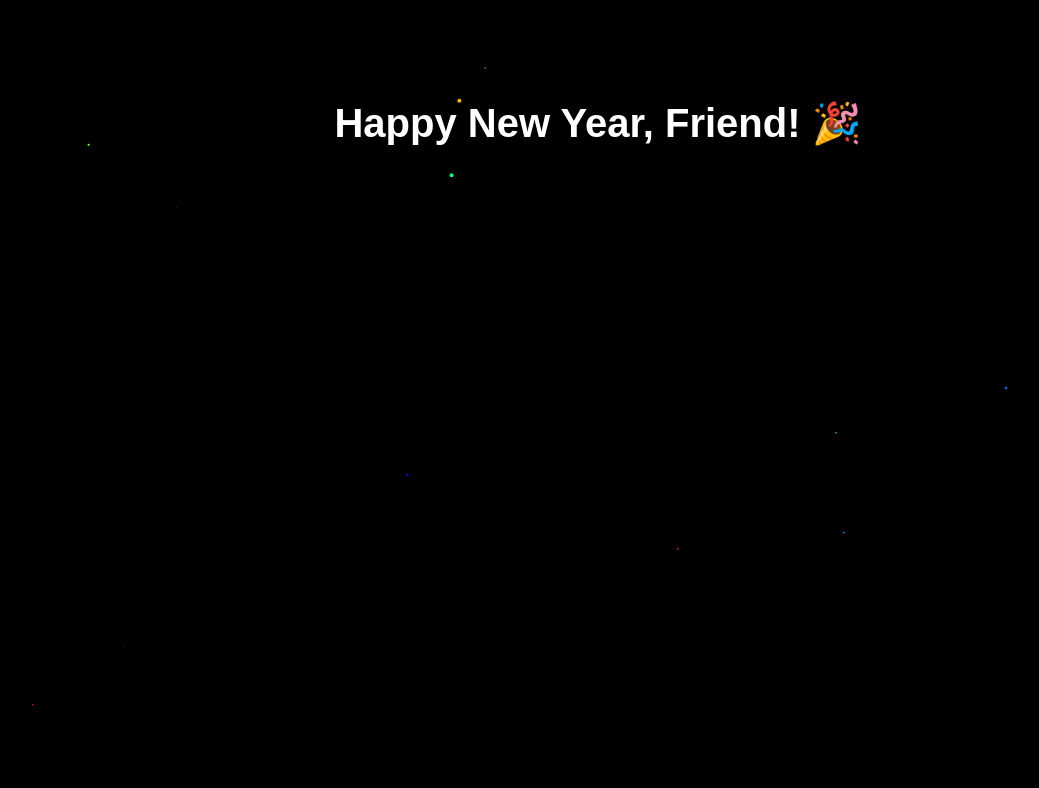
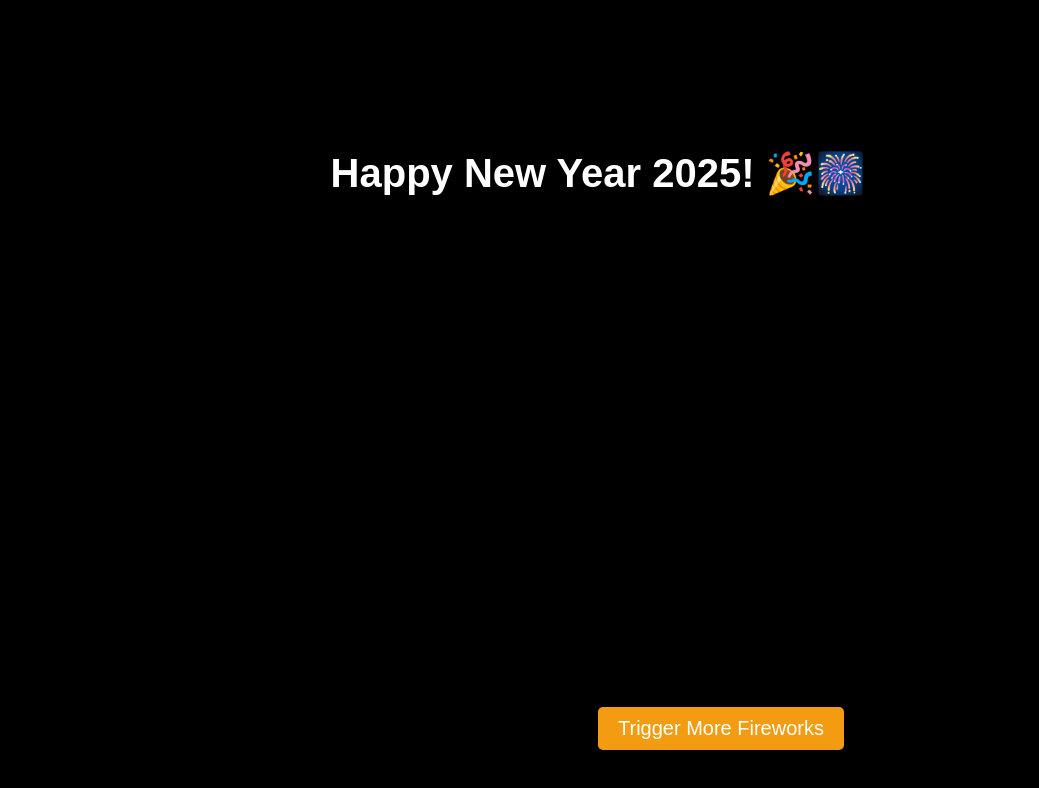
Before and after one commit to darshanaslp/fireworks-animation, a plain HTML site: page index.html in a window 1280 px wide. Shown: the whole page, without its empty margins (42-1081 px from the left). Drawn offline with Linux system fonts and the light colour scheme.

Commit message:
add firworks

```diff
--- a/index.html
+++ b/index.html
@@ -1,23 +1,24 @@
-
 <!DOCTYPE html>
 <html lang="en">
 <head>
     <meta charset="UTF-8">
     <meta name="viewport" content="width=device-width, initial-scale=1.0">
-    <title>Happy New Year Fireworks</title>
+    <title>Happy New Year 2025 Fireworks</title>
     <style>
         body {
             background-color: #000;
             color: white;
             font-family: 'Arial', sans-serif;
             text-align: center;
-            margin-top: 100px;
+            margin: 0;
+            padding: 0;
+            overflow: hidden;
         }
 
-        #name {
+        #message {
             font-size: 40px;
             font-weight: bold;
-            margin-bottom: 20px;
+            margin-top: 150px;
         }
 
         #fireworks {
@@ -28,47 +29,70 @@
             left: 0;
             pointer-events: none;
         }
+
+        button {
+            position: absolute;
+            bottom: 50px;
+            padding: 10px 20px;
+            font-size: 20px;
+            background-color: #f39c12;
+            color: white;
+            border: none;
+            cursor: pointer;
+            border-radius: 5px;
+            transition: background-color 0.3s;
+        }
+
+        button:hover {
+            background-color: #e67e22;
+        }
     </style>
 </head>
 <body>
-    <div id="name"></div>
+
+    <div id="message">Happy New Year 2025! 🎉🎆</div>
     <canvas id="fireworks"></canvas>
+    <button id="fireworksButton">Trigger More Fireworks</button>
 
     <script>
-        // Function to start fireworks with user's name
-        function startFireworks(userName) {
+        // Set up the fireworks canvas
         const canvas = document.getElementById("fireworks");
         const ctx = canvas.getContext("2d");
         canvas.width = window.innerWidth;
         canvas.height = window.innerHeight;
-            document.getElementById("name").textContent = "Happy New Year, " + userName + "! 🎉";
 
-            const fireworks = [];
+        // User's name from the URL query parameter
+        const urlParams = new URLSearchParams(window.location.search);
+        const userName = urlParams.get('name') || 'Friend';
 
-            // Firework class to generate firework objects
+        // Firework particles class
         class Firework {
-                constructor(x, y) {
+            constructor(x, y, angle, speed, size, color) {
                 this.x = x;
                 this.y = y;
-                    this.size = Math.random() * 3 + 1;
-                    this.speed = Math.random() * 3 + 2;
-                    this.angle = Math.random() * Math.PI * 2;
+                this.angle = angle;
+                this.speed = speed;
+                this.size = size;
+                this.color = color;
                 this.life = 0;
                 this.maxLife = Math.random() * 50 + 100;
-                    this.color = `hsl(${Math.random() * 360}, 100%, 50%)`;
+                this.speedX = this.speed * Math.cos(this.angle);
+                this.speedY = this.speed * Math.sin(this.angle);
             }
 
+            // Update the firework's position and size
             update() {
+                this.x += this.speedX;
+                this.y += this.speedY;
+                this.size *= 0.98;  // Shrinking effect
                 this.life++;
+
+                // Fade out and die after maxLife
                 if (this.life > this.maxLife) return false;
-
-                    this.x += this.speed * Math.cos(this.angle);
-                    this.y += this.speed * Math.sin(this.angle);
-                    this.speed *= 0.99;
-                    this.size *= 0.98;
                 return true;
             }
 
+            // Draw the firework
             draw() {
                 ctx.beginPath();
                 ctx.arc(this.x, this.y, this.size, 0, Math.PI * 2);
@@ -77,31 +101,62 @@
             }
         }
 
-            // Create initial fireworks at random positions
-            setInterval(() => {
-                fireworks.push(new Firework(Math.random() * canvas.width, Math.random() * canvas.height));
-            }, 100);
+        // Store fireworks
+        const fireworks = [];
 
-            // Animation loop
+        // Trigger fireworks on button click
+        document.getElementById("fireworksButton").addEventListener("click", () => {
+            triggerFireworks(userName);
+        });
+
+        // Function to trigger fireworks at random positions
+        function triggerFireworks(userName) {
+            // Show fireworks at the top
+            for (let i = 0; i < 10; i++) {
+                const angle = Math.random() * Math.PI * 2;
+                const speed = Math.random() * 3 + 3;
+                const size = Math.random() * 3 + 2;
+                const color = `hsl(${Math.random() * 360}, 100%, 50%)`;
+                fireworks.push(new Firework(window.innerWidth / 2, 100, angle, speed, size, color));
+            }
+
+            // Add fireworks with user's name effect
+            setTimeout(() => {
+                createNameFireworks(userName);
+            }, 500);  // Slight delay to let initial fireworks settle
+        }
+
+        // Create fireworks with the user's name
+        function createNameFireworks(userName) {
+            const angle = Math.random() * Math.PI * 2;
+            const speed = 5;
+            const color = 'white';
+            const size = 4;
+            const fireworksText = userName.split('').map(char => char.charCodeAt(0));
+            fireworksText.forEach((charCode, index) => {
+                const x = window.innerWidth / 2 + (index - userName.length / 2) * 30;
+                const y = window.innerHeight / 3;
+                fireworks.push(new Firework(x, y, angle + index * 0.2, speed, size, color));
+            });
+        }
+
+        // Main animation loop
         function animate() {
             ctx.clearRect(0, 0, canvas.width, canvas.height);
+
+            // Update and draw all fireworks
             fireworks.forEach((firework, index) => {
                 if (!firework.update()) {
-                        fireworks.splice(index, 1);
+                    fireworks.splice(index, 1); // Remove dead fireworks
                 } else {
                     firework.draw();
                 }
             });
+
             requestAnimationFrame(animate);
         }
 
-            animate();
-        }
-
-        // Get user name from URL query parameter
-        const urlParams = new URLSearchParams(window.location.search);
-        const userName = urlParams.get('name') || 'Friend';
-        startFireworks(userName);
+        animate();  // Start the animation
     </script>
 </body>
 </html>
```
Lines whose indentation alone changed are shown as unchanged.
